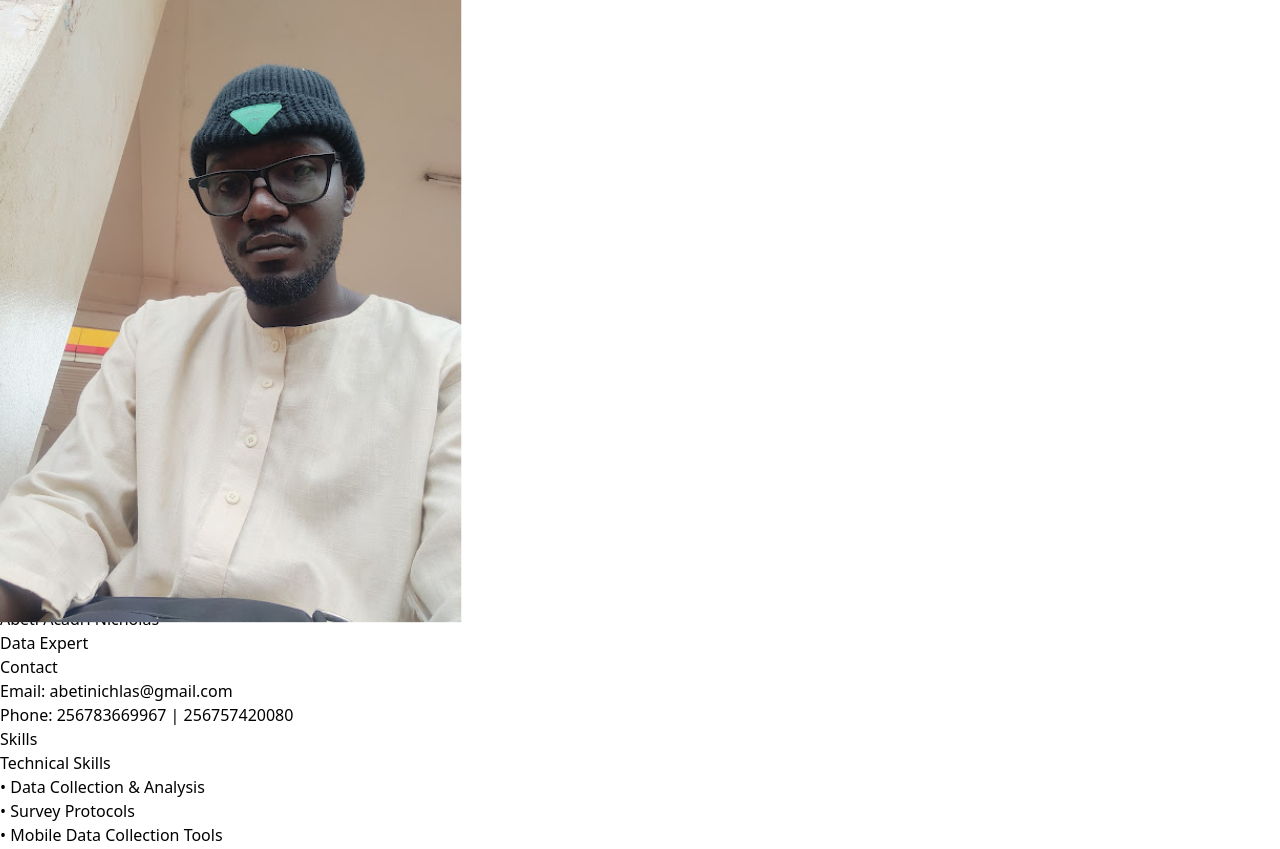
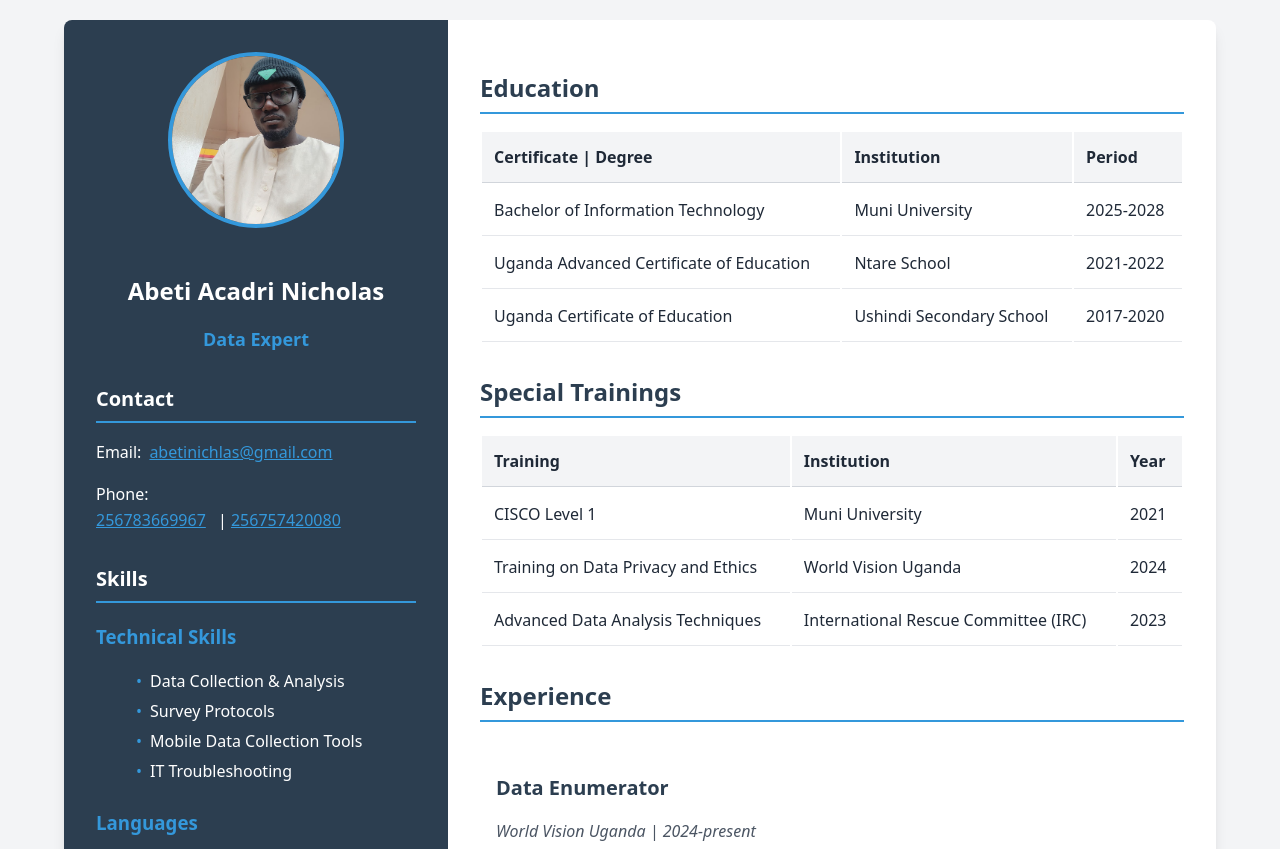
Before and after one commit to acadri/resume_tailwinds, a website: page index.html in a window 1280 px wide. Shown: the top 849 px of the page. Drawn offline with nearby package versions, Linux system fonts and the light colour scheme; files that its build step writes are made by us from their sources; files whose address does not match are found by name.

Commit message:
Update stylesheet link in index.html

```diff
--- a/index.html
+++ b/index.html
@@ -4,7 +4,7 @@
     <meta charset="UTF-8" />
     <meta name="viewport" content="width=device-width, initial-scale=1.0" />
     <title>Abeti Acadri Nicholas Resume</title>
-    <link href="../dist/output.css" rel="stylesheet" />
+    <link href="output.css" rel="stylesheet" />
 </head>
 <body class="bg-gray-100 font-sans leading-relaxed text-gray-800">
     <div class="max-w-6xl mx-auto my-5 bg-white rounded-lg shadow-lg overflow-hidden md:flex">
```
